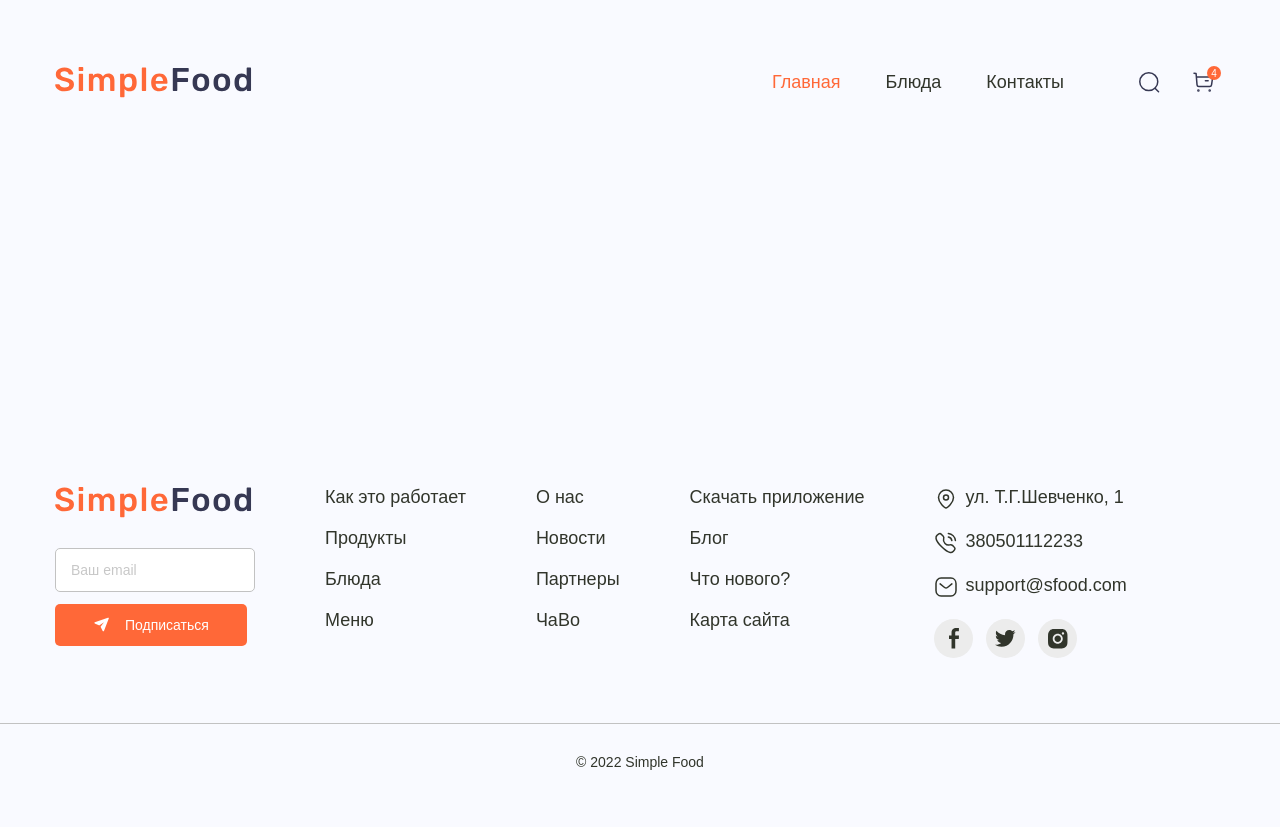
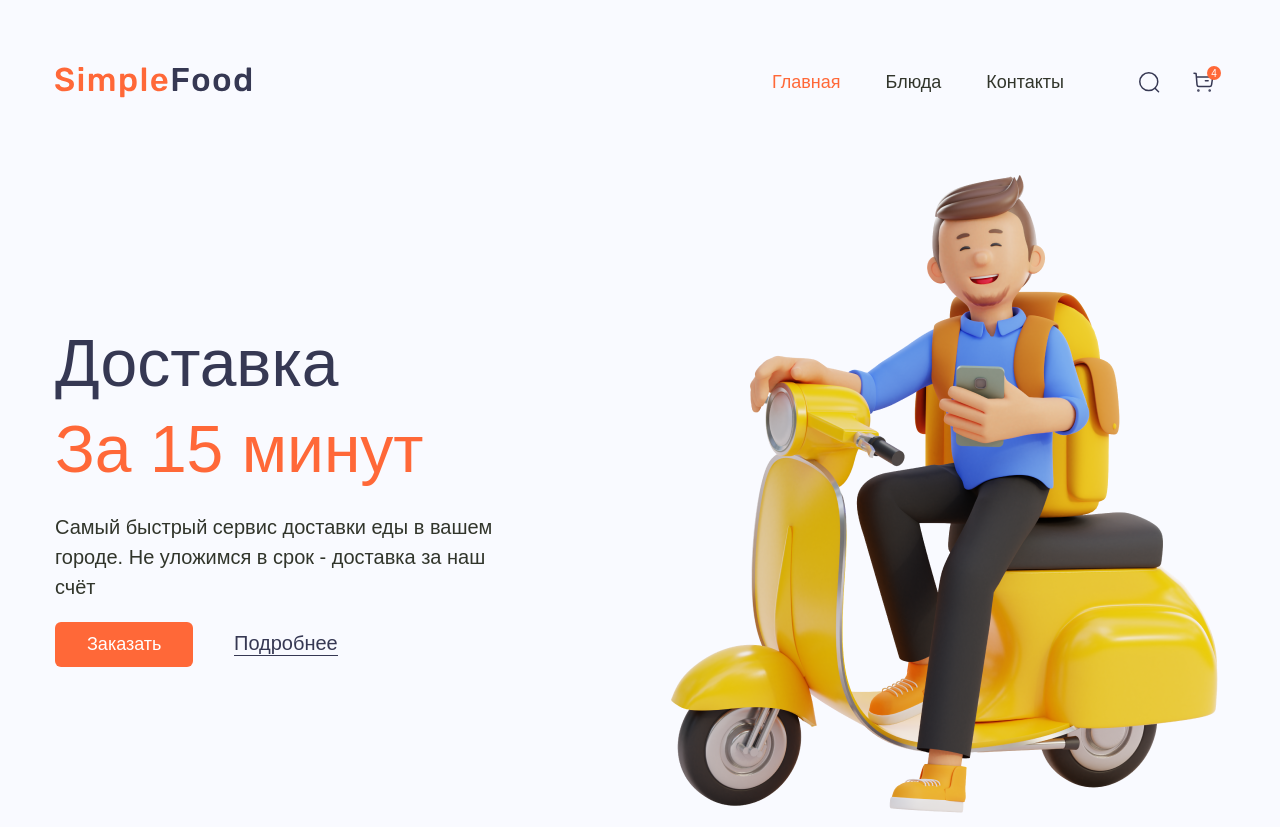
Before and after one commit to vladlcobadsd/candles, a website: page app/index.html in a window 1280 px wide. Shown: the top 827 px of the page. Before the commit the page ends 800 px from the top, so only its background shows below. Drawn offline with nearby package versions, Linux system fonts and the light colour scheme; files that its build step writes are made by us from their sources.

Commit message:
added basic section

```diff
--- a/app/index.html
+++ b/app/index.html
@@ -66,7 +66,31 @@
     </div>
   </header>
 
-    <main class="main"></main>
+  <main class="main">
+    <section class="basic">
+      <div class="container">
+        <div class="basic__wrapper">
+          <div class="basic__content">
+            <h1 class="title">
+              Доставка
+              <span class="subtitle">За 15 минут</span>
+            </h1>
+            <p class="basic__text">
+              Самый быстрый сервис доставки еды в вашем городе. Не уложимся в срок - доставка за наш счёт
+            </p>
+            <div class="basic__items">
+              <button class="button basic__button">Заказать</button>
+              <a class="basic__link" href="#">Подробнее</a>
+            </div>
+          </div>
+          <img src="images/Scooterguy.png" alt="header image">
+        </div>
+      </div>
+    </section>
+
+    section.
+
+  </main>
 
 
 
@@ -82,8 +106,7 @@
             <input class="subscribe__input" type="email" placeholder="Ваш email" required>
           </form>
           <button class="button subscribe__button" type="submit">
-            <svg class="subscribe__button-icon" width="17" height="16" viewBox="0 0 17 16" fill="none"
-              xmlns="http://www.w3.org/2000/svg">
+            <svg width="17" height="16" viewBox="0 0 17 16" fill="none" xmlns="http://www.w3.org/2000/svg">
               <path
                 d="M10.318 14.3001C10.0587 14.3001 9.81928 14.1616 9.70234 13.9406L7.66076 10.0822C7.54864 9.87034 7.5679 9.61684 7.71028 9.42119L11.0058 5.20009L6.53816 8.31359C6.33112 8.44879 6.06285 8.46569 5.83861 8.36039L1.75613 6.43184C1.51125 6.31549 1.36199 6.07304 1.37712 5.81434C1.39156 5.55564 1.56835 5.32944 1.82561 5.24039L14.895 0.690388C15.1461 0.603938 15.4288 0.660488 15.6193 0.840538C15.8092 1.01929 15.8711 1.28709 15.7782 1.52499L10.9632 13.875C10.8683 14.1181 10.6296 14.2851 10.3558 14.2988C10.3434 14.2994 10.3304 14.3001 10.318 14.3001Z"
                 fill="white" />
--- a/app/scss/_global.scss
+++ b/app/scss/_global.scss
@@ -21,3 +21,22 @@ body {
   margin: 0 auto;
   padding: 0 15px;
 }
+
+section  {
+  padding-bottom: 120px;
+}
+
+a {
+  color: $default;
+  transition: color 0.2s ease;
+}
+
+
+a:focus {
+  box-shadow: 0 0 0 2px rgba(255, 104, 56, 0.70);
+  border-radius: 5px;
+
+  &:active {
+    text-shadow: 2px 2px 5px 0 rgba(49, 53, 43, 0.50);
+  }
+}
--- a/app/scss/style.scss
+++ b/app/scss/style.scss
@@ -31,17 +31,8 @@
     color: $default;
     transition: color 0.2s ease;
 
-    &:active {
-      text-shadow: 2px 2px 5px 0 rgba(49, 53, 43, 0.50);
-    }
-
     &:hover {
       color: $accent;
-    }
-
-    &:focus {
-      box-shadow: 0 0 0 2px rgba(255, 104, 56, 0.70);
-      border-radius: 5px;
     }
   }
 
@@ -121,15 +112,102 @@
     transition: background-color 0.2s ease, color 0.2s ease;
   }
 
-  &__link-bag {
-    &:hover {}
-  }
-
   &:hover span.user-nav__num {
     color: $accent;
     background-color: #fff;
   }
 }
+
+.button {
+  color: $button;
+  background-color: $accent;
+  box-shadow: transparent;
+  transition: box-shadow 0.2s ease, color 0.2s ease, background-color 0.2s ease, fill 0.2s ease;
+
+  path {
+    fill: $button;
+  }
+
+  &:hover {
+    color: $accent;
+    background-color: transparent;
+    box-shadow: 0 0 0 2px rgba(255, 104, 56, 0.70);
+
+    path {
+      fill: $accent;
+    }
+  }
+
+  &:focus {
+    color: $accent;
+    background-color: $focus;
+    box-shadow: 0 0 0 2px rgba(255, 104, 56, 0.70);
+
+    path {
+      fill: $accent;
+    }
+  }
+
+  &:active {
+    box-shadow: transparent;
+  }
+}
+
+.basic {
+  &__wrapper {
+    display: flex;
+    justify-content: space-between;
+  }
+
+  &__content {
+    display: flex;
+    flex-direction: column;
+    justify-content: center;
+    max-width: 450px;
+  }
+
+  &__text {
+    margin-bottom: 20px;
+    line-height: 1.5;
+  }
+
+  &__button {
+    font-size: 18px;
+    padding: 12px 32px;
+    border-radius: 6px;
+    margin-right: 35px;
+  }
+
+  &__link {
+    color: $title;
+    display: inline-block;
+    border-bottom: 1px solid $title;
+    transition: border-bottom 0.2s ease;
+
+    &:hover {
+      color: $accent;
+      border-bottom: 1px solid transparent;
+    }
+  }
+}
+
+.title {
+  display: flex;
+  flex-direction: column;
+  font-size: 66px;
+  font-weight: 500;
+  color: $title;
+  line-height: 1.3;
+  margin-bottom: 20px;
+}
+
+.subtitle {
+  color: $accent;
+}
+
+
+
+
 
 .footer {
   font-size: 18px;
@@ -138,6 +216,14 @@
 
   &-top {
     display: flex;
+
+    &__items {
+      margin-right: 70px;
+    }
+
+    &__item:not(:last-child) {
+      margin-bottom: 20px;
+    }
 
     &__form {
       margin-bottom: 12px;
@@ -216,11 +302,10 @@
     &::placeholder {
       opacity: 0.9;
       color: #C2C2C2;
-      transition: color 0.2s ease, opacity 0.2s ease;
+      transition: color 0.2s ease;
     }
 
     &:hover::placeholder {
-      opacity: 1;
       color: #000000;
     }
 
@@ -239,45 +324,6 @@
       padding-left: 15px;
     }
   }
-}
-
-.button {
-  color: $button;
-  background-color: $accent;
-  box-shadow: transparent;
-  transition: box-shadow 0.2s ease, color 0.2s ease, background-color 0.2s ease, fill 0.2s ease;
-
-  path {
-    fill: $button;
-  }
-
-  &:hover {
-    color: $accent;
-    background-color: transparent;
-    box-shadow: 0 0 0 2px rgba(255, 104, 56, 0.70);
-
-    path {
-      fill: $accent;
-    }
-  }
-
-  &:focus {
-    color: $accent;
-    background-color: $focus;
-    box-shadow: 0 0 0 2px rgba(255, 104, 56, 0.70);
-
-    path {
-      fill: $accent;
-    }
-  }
-}
-
-.footer-top__items {
-  margin-right: 70px;
-}
-
-.footer-top__item:not(:last-child) {
-  margin-bottom: 20px;
 }
 
 .networks {
@@ -305,6 +351,14 @@
         fill: $focus;
       }
     }
+
+    &:active {
+      background-color: $focus;
+
+      path {
+        fill: $accent;
+      }
+    }
   }
 
   &__item:not(:last-child) {
```
Also changed, not shown: app/images/Scooterguy.png (added).
